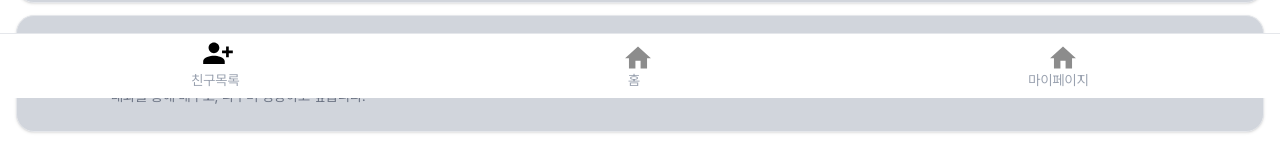
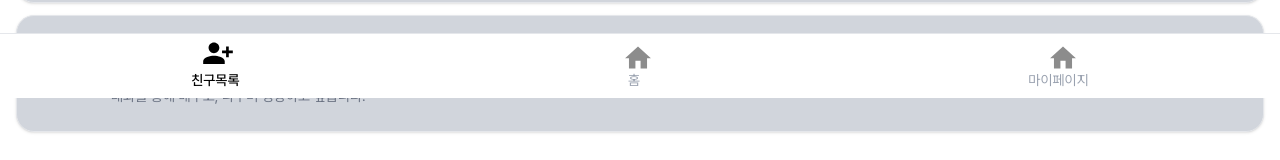
Before and after one commit to Peeliee/peelie-web, a React (Vite) app: page /friends in a window 1280 px wide. Shown: the part 702-862 px from the top of the page. Built offline with nearby package versions, Linux system fonts and the light colour scheme; no server answers; grey boxes are pictures that could not be loaded.

Commit message:
[chore] merge dev

```diff
--- a/src/widgets/GlobalNavigationBar/ui/GlobalNavigationBar.tsx
+++ b/src/widgets/GlobalNavigationBar/ui/GlobalNavigationBar.tsx
@@ -4,7 +4,7 @@ import FriendListIcon from '@/assets/friendListIcon.svg?react';
 import HomeIcon from '@/assets/homeIcon.svg?react';
 
 const GNB_ITEMS = [
-  { to: '/friends-list', label: '친구목록', icon: <FriendListIcon /> },
+  { to: '/friends', label: '친구목록', icon: <FriendListIcon /> },
   { to: '/', label: '홈', icon: <HomeIcon /> },
   { to: '/mypage', label: '마이페이지', icon: <HomeIcon /> },
 ];
```
